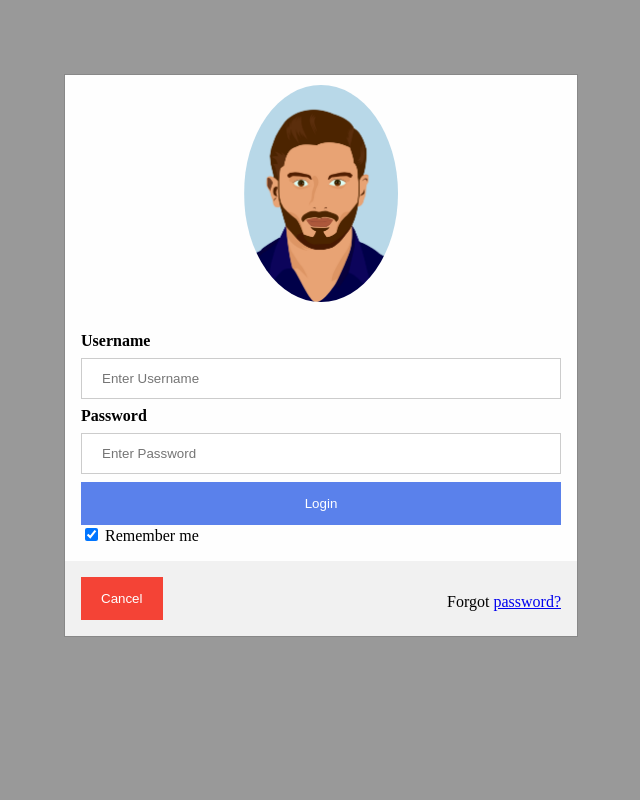
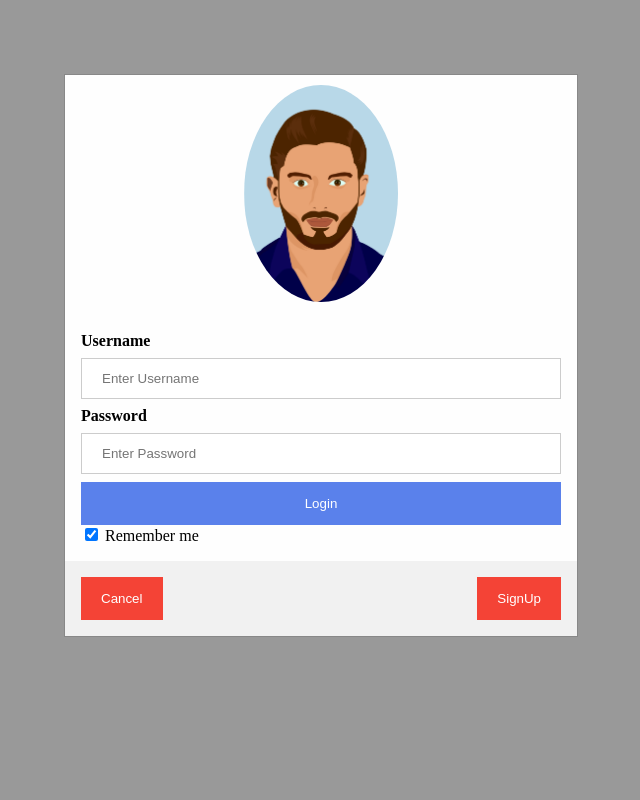
Before and after one commit to the-pandey-ji/MeraIdea, a PHP site: page /login.php in a window 1280 px wide. Shown: the whole page, without its empty margins (319-959 px from the left). Run offline with PHP 8.4, Linux system fonts and the light colour scheme.

Commit message:
in login page signup and hoome page linked

```diff
--- a/login.php
+++ b/login.php
@@ -98,8 +98,8 @@ if(empty($err))
                 </div>
 
                 <div class="container" style="background-color:#f1f1f1">
-                    <button type="button" onclick="document.getElementById('id01').style.display='block'" class="cancelbtn">Cancel</button>
-                    <span class="psw">Forgot <a href="#">password?</a></span>
+                    <button type="button" onclick="window.location.href='index.html'" class="cancelbtn">Cancel</button>
+                    <button type="button" onclick="window.location.href='register.php'" style="float: right;" class="cancelbtn">SignUp</button>
                 </div>
             </form>
         </div>
```
